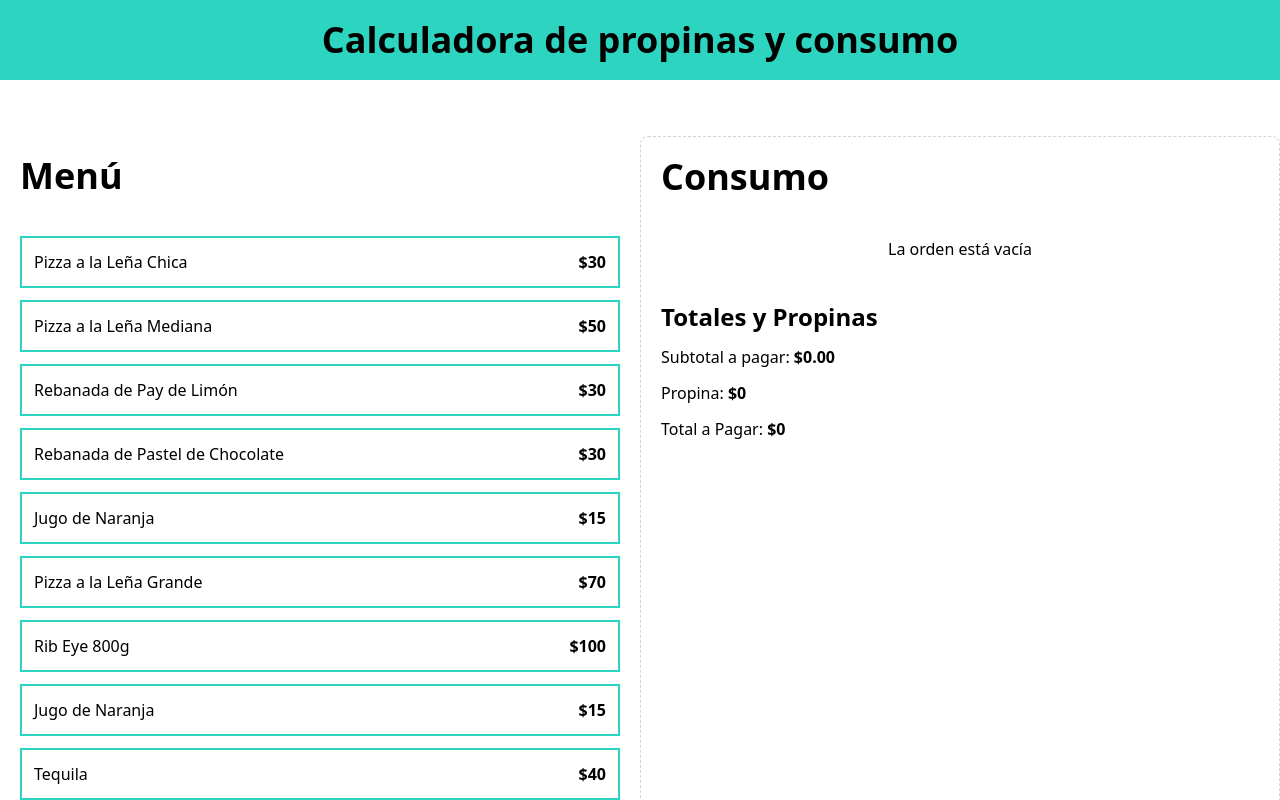
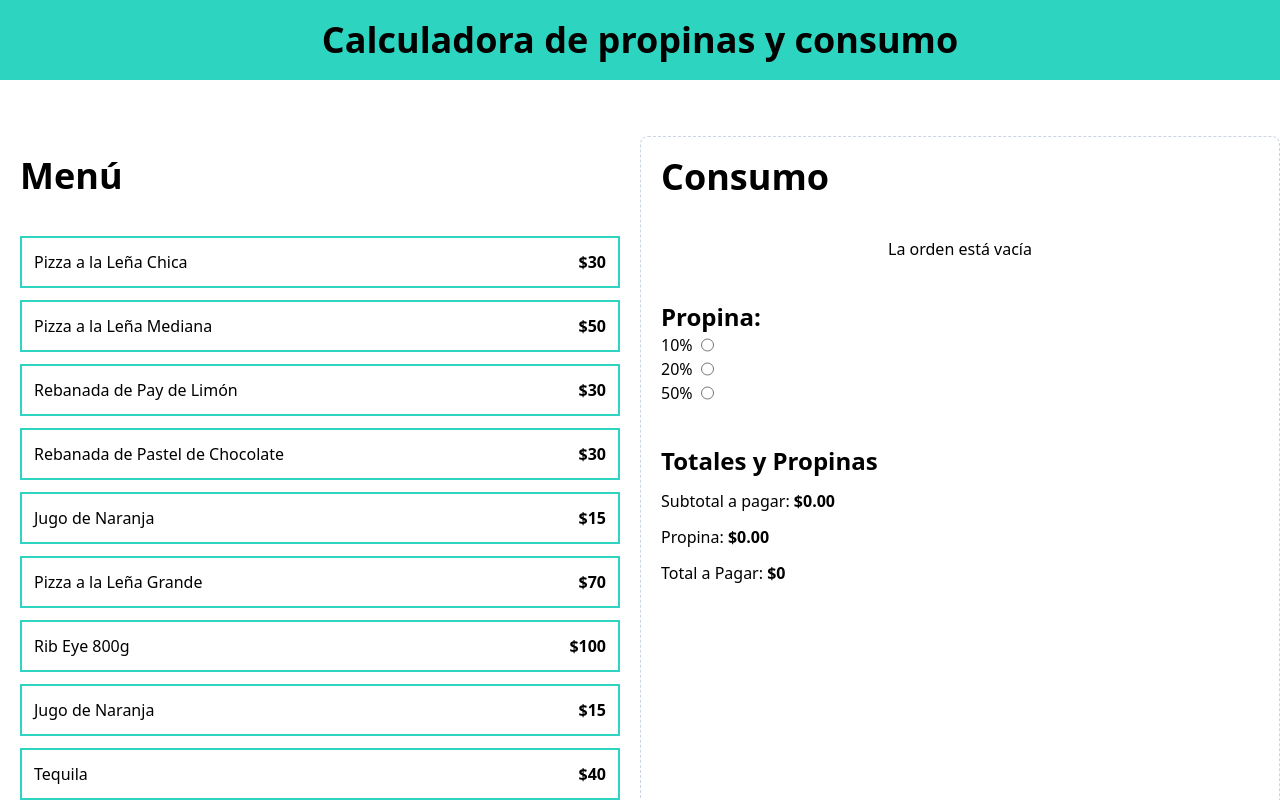
Before and after one commit to FrancoSilva77/calculadora-propinas, a React (Vite) app: page / in a window 1280 px wide. Shown: the top 800 px of the page. Built offline with nearby package versions, Linux system fonts and the light colour scheme.

Commit message:
feat:(Propina)

```diff
--- a/src/App.tsx
+++ b/src/App.tsx
@@ -1,11 +1,12 @@
 import MenuItem from './components/MenuItem';
 import OrderContents from './components/OrderContents';
 import OrderTotals from './components/OrderTotals';
+import TipPercentageForm from './components/TipPercentageForm';
 import { menuItems } from './data/db';
 import useOrder from './hooks/useOrder';
 
 function App() {
-  const { addItem, order, removeItem } = useOrder();
+  const { addItem, order, removeItem, tip, setTip } = useOrder();
 
   return (
     <>
@@ -36,7 +37,11 @@ function App() {
             removeItem={removeItem}
           />
 
-          <OrderTotals order={order} />
+          <TipPercentageForm
+          setTip={setTip}
+          />
+
+          <OrderTotals order={order} tip={tip}/>
         </div>
       </main>
     </>
--- a/src/components/OrderTotals.tsx
+++ b/src/components/OrderTotals.tsx
@@ -4,14 +4,16 @@ import { formatCurrency } from '../helpers';
 
 type OrderTotalsProps = {
   order: OrderItem[];
+  tip: number;
 };
 
-export default function OrderTotals({ order }: OrderTotalsProps) {
-
+export default function OrderTotals({ order, tip }: OrderTotalsProps) {
   const subtotalAmount = useMemo(
     () => order.reduce((total, item) => total + item.quantity * item.price, 0),
     [order]
   );
+
+  const tipAmount = useMemo(() => subtotalAmount * tip, [tip, order]);
 
   return (
     <>
@@ -24,7 +26,7 @@ export default function OrderTotals({ order }: OrderTotalsProps) {
 
         <p>
           Propina: {''}
-          <span className="font-bold">$0</span>
+          <span className="font-bold">{formatCurrency(tipAmount)}</span>
         </p>
 
         <p>
--- /dev/null
+++ b/src/components/TipPercentageForm.tsx
@@ -0,0 +1,49 @@
+import type { Dispatch, SetStateAction } from 'react';
+
+const tipOptions = [
+  {
+    id: 'tip-10',
+    value: 0.1,
+    label: '10%',
+  },
+  {
+    id: 'tip-20',
+    value: 0.2,
+    label: '20%',
+  },
+  {
+    id: 'tip-50',
+    value: 0.5,
+    label: '50%',
+  },
+];
+
+type TipPercentageFormProps = {
+  setTip: Dispatch<SetStateAction<number>>;
+};
+
+export default function TipPercentageForm({ setTip }: TipPercentageFormProps) {
+  return (
+    <div>
+      <h3 className="font-black text-2xl">Propina: </h3>
+
+      <form>
+        {tipOptions.map((tip) => (
+          <div
+            key={tip.id}
+            className="flex gap-2"
+          >
+            <label htmlFor={tip.id}>{tip.label}</label>
+            <input
+              id={tip.id}
+              type="radio"
+              name="tip"
+              value={tip.value}
+              onChange={(e) => setTip(+e.target.value)}
+            />
+          </div>
+        ))}
+      </form>
+    </div>
+  );
+}
--- a/src/hooks/useOrder.ts
+++ b/src/hooks/useOrder.ts
@@ -4,6 +4,7 @@ import type { MenuItem, OrderItem } from '../types';
 export default function useOrder() {
   // *Utilizando generics
   const [order, setOrder] = useState<OrderItem[]>([]);
+  const [tip, setTip] = useState(0);
 
   const addItem = (item: MenuItem) => {
     const itemExist = order.find((orderItem) => orderItem.id === item.id);
@@ -28,6 +29,8 @@ export default function useOrder() {
   return {
     addItem,
     order,
+    tip,
+    setTip,
     removeItem,
   };
 }
```
